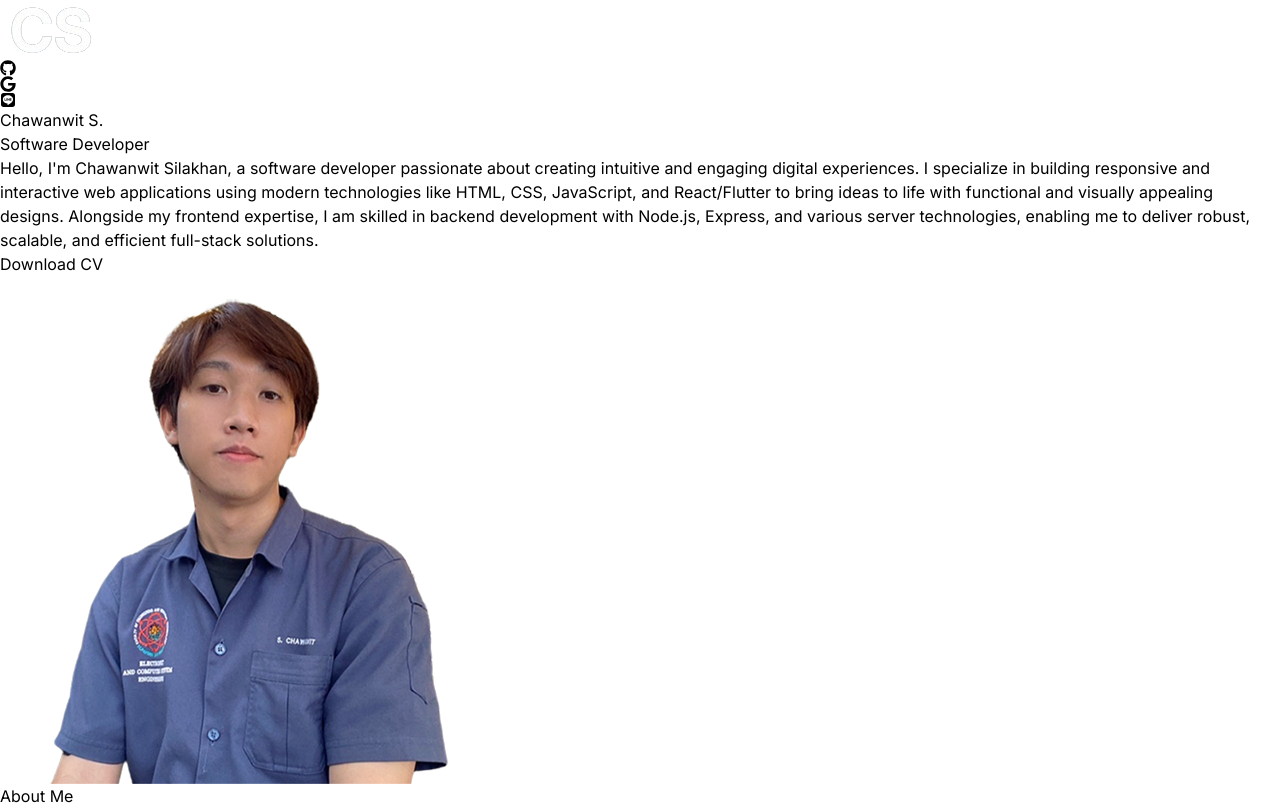
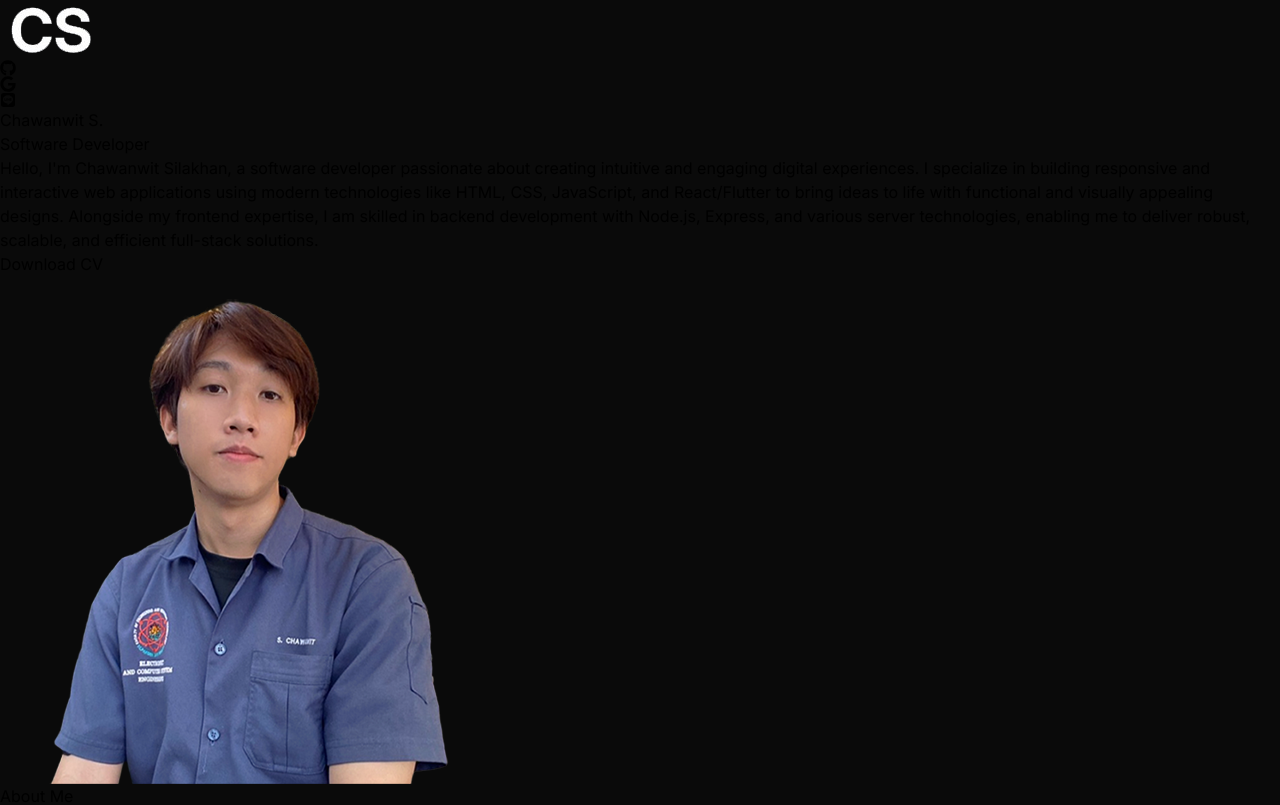
Before and after one commit to chxmek/react-portfolio, a React app: page / in a window 1280 px wide. Shown: the top 805 px of the page. Built offline with nearby package versions, Linux system fonts and the light colour scheme; the HTML template or start-up script is replaced by a standard one.

Commit message:
add background color

```diff
--- a/src/index.css
+++ b/src/index.css
@@ -6,6 +6,7 @@
 
 :root {
   font-family: "Inter", sans-serif;
+  background-color: #0A0A0A;
 }
 
 @keyframes pop {
@@ -13,6 +14,7 @@
     transform: scale(0.5);
     /* opacity: 0; */
   }
+
   100% {
     transform: scale(1);
     /* opacity: 1; */
@@ -29,6 +31,7 @@
     /* opacity: 0; */
     transform: translateY(20px);
   }
+
   to {
     /* opacity: 1; */
     transform: translateY(0);
```
Lines whose indentation alone changed are shown as unchanged.
